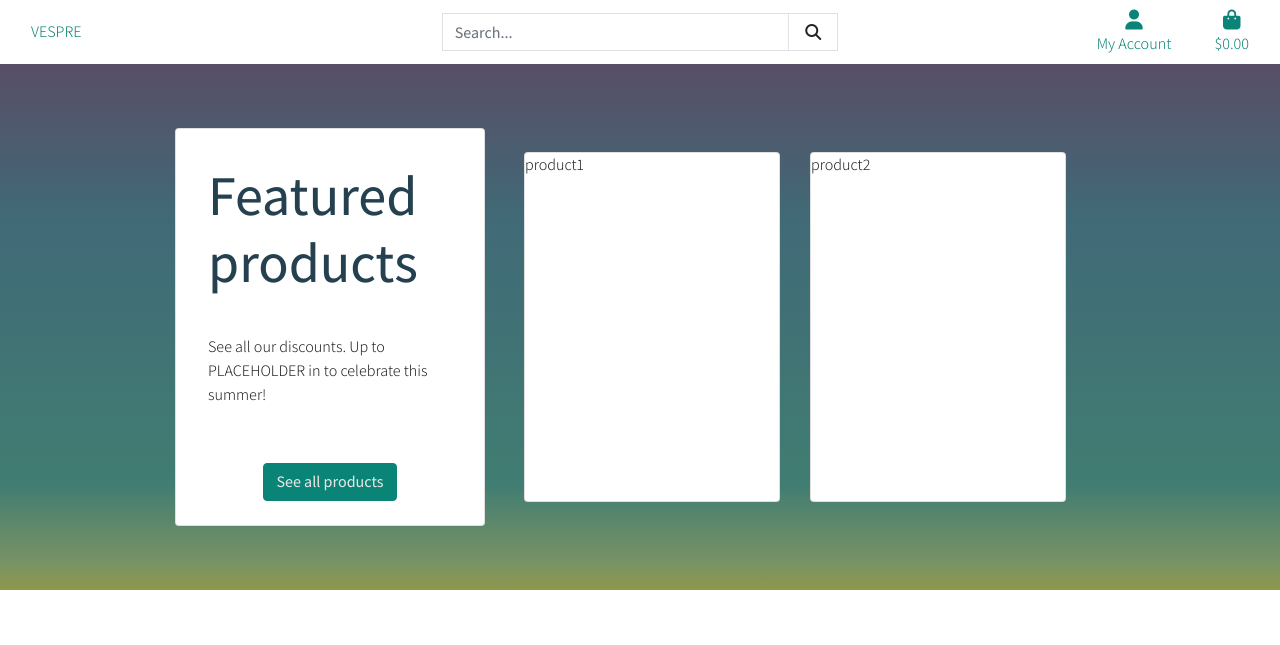
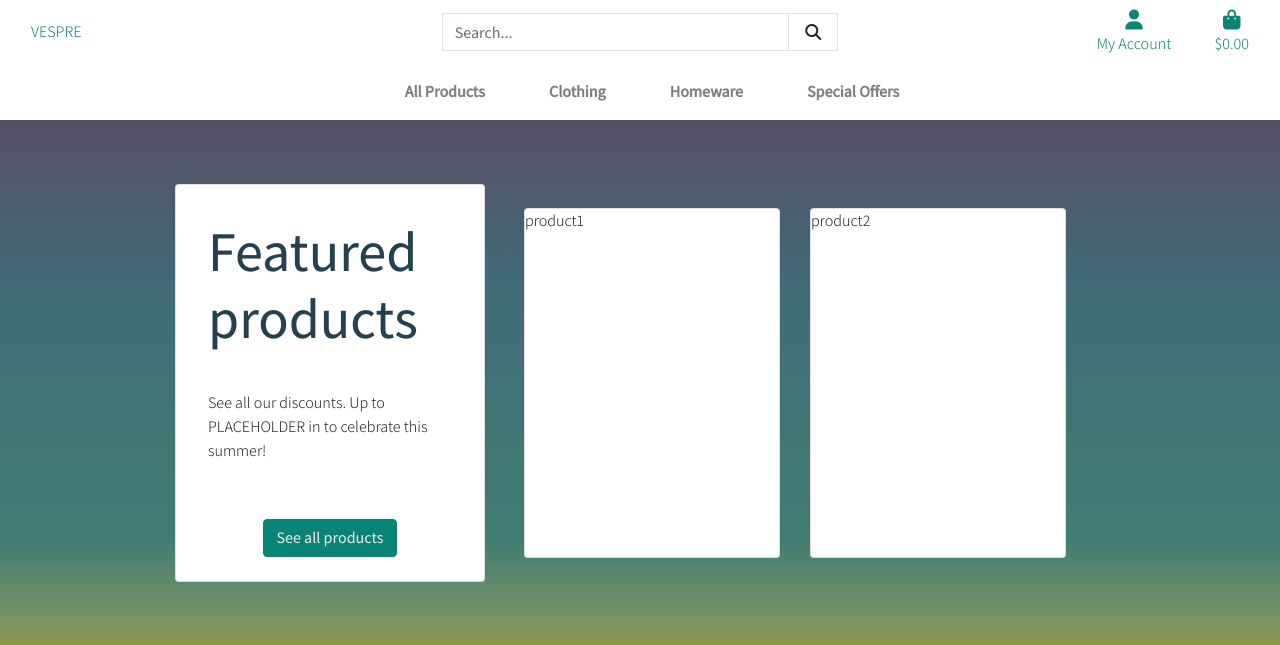
Before and after one commit to Khalanar/vespre, a Django app: page / in a window 1280 px wide. Shown: the top 645 px of the page. Run offline with Django 3.2, Linux system fonts and the light colour scheme; some libraries are stand-ins or nearby versions.

Commit message:
fix indentation issues in base and navigation templates

```diff
--- a/static/css/base.css
+++ b/static/css/base.css
@@ -101,6 +101,6 @@ a {
     }
 
     .header-container{
-        padding-top: 64px;
+        padding-top: 120px;
     }
 }
--- a/templates/base.html
+++ b/templates/base.html
@@ -33,6 +33,7 @@
 
         <title>Vespre {% block title %}{% endblock %}</title>
     </head>
+
     <body>
         <header class="container-fluid fixed-top">
             <div id="topnav" class="row bg-white d-none d-lg-flex">
@@ -92,6 +93,16 @@
                     </ul>
                 </div>
             </div>
+
+            <div class="row bg-white">
+                <nav class="navbar navbar-expand-lg navbar-light w-100">
+                    <button class="navbar-toggler" type="button" data-toggle="collapse" data-target="#main-nav" aria-controls="main-nav" aria-expanded="false" aria-label="Toggle navigation">
+                        <span class="navbar-toggler-icon"></span>
+                    </button>
+                    {% include 'snippets/mobile-top-header.html' %}
+                    {% include 'snippets/main-nav.html' %}
+                </nav>
+            </div>
         </header>
 
         {% if messages %}
--- /dev/null
+++ b/templates/snippets/main-nav.html
@@ -0,0 +1,55 @@
+<div class="collapse navbar-collapse" id="main-nav">
+    <ul class="navbar-nav w-auto mx-auto">
+        <li class="nav-item d-block d-md-none">
+            <a class="logo-font font-weight-bold nav-link text-black mr-5" href="{% url 'home' %}" id="home-link">
+                Home
+            </a>
+        </li>
+        <li class="nav-item dropdown">
+            <a class="logo-font font-weight-bold nav-link text-black mr-5" href="#" id="all-products-link" data-toggle="dropdown" aria-haspopup="true" aria-expanded="false">
+                All Products
+            </a>
+            <div class="dropdown-menu border-0" aria-labelledby="all-products-link">
+                <a href="" class="dropdown-item">By Price</a>
+                <a href="" class="dropdown-item ">By Rating</a>
+                <a href="" class="dropdown-item ">By Category</a>
+                <a href="" class="dropdown-item">All Products</a>
+            </div>
+        </li>
+
+        <li class="nav-item dropdown">
+            <a class="logo-font font-weight-bold nav-link text-black mr-5" href="#" id="clothing-link" data-toggle="dropdown" aria-haspopup="true" aria-expanded="false">
+                Clothing
+            </a>
+            <div class="dropdown-menu border-0" aria-labelledby="clothing-link">
+                <a href="" class="dropdown-item">Activewear &amp; Essentials</a>
+                <a href="" class="dropdown-item">Jeans</a>
+                <a href="" class="dropdown-item">Shirts</a>
+                <a href=" class="dropdown-item">All Clothing</a>
+            </div>
+        </li>
+
+        <li class="nav-item dropdown">
+            <a class="logo-font font-weight-bold nav-link text-black mr-5" href="#" id="homeware-link" data-toggle="dropdown" aria-haspopup="true" aria-expanded="false">
+                Homeware
+            </a>
+            <div class="dropdown-menu border-0" aria-labelledby="homeware-link">
+                <a href="" class="dropdown-item">Bed &amp; Bath</a>
+                <a href="" class="dropdown-item">Kitchen &amp; Dining</a>
+                <a href="" class="dropdown-item">All Homeware</a>
+            </div>
+        </li>
+
+        <li class="nav-item dropdown">
+            <a class="logo-font font-weight-bold nav-link text-black" href="#" id="specials-link" data-toggle="dropdown" aria-haspopup="true" aria-expanded="false">
+                Special Offers
+            </a>
+            <div class="dropdown-menu border-0" aria-labelledby="specials-link">
+                <a href="" class="dropdown-item">New Arrivals</a>
+                <a href="" class="dropdown-item">Deals</a>
+                <a href="" class="dropdown-item">Clearance</a>
+                <a href="" class="dropdown-item">All Specials</a>
+            </div>
+        </li>
+    </ul>
+</div>
--- /dev/null
+++ b/templates/snippets/mobile-top-header.html
@@ -0,0 +1,56 @@
+<li class="list-inline-item">
+    <a class="text-black nav-link d-block d-lg-none" href="#" id="mobile-search" data-toggle="dropdown" aria-haspopup="true" aria-expanded="false">
+        <div class="text-center">
+            <div><i class="fas fa-search fa-lg"></i></div>
+            <p class="my-0">Search</p>
+        </div>
+    </a>
+    <div class="dropdown-menu border-0 w-100 p-3 rounded-0 my-0" aria-labelledby="mobile-search">
+        <form class="form" method="GET" action="">
+            <div class="input-group w-100">
+                <input class="form-control border border-black rounded-0" type="text" name="q" placeholder="Search our site">
+                <div class="input-group-append">
+                    <button class="form-control form-control btn btn-black border border-black rounded-0" type="submit">
+                        <span class="icon">
+                            <i class="fas fa-search"></i>
+                        </span>
+                    </button>
+                </div>
+            </div>
+        </form>
+    </div>
+</li>
+<li class="list-inline-item dropdown">
+    <a class="text-black nav-link d-block d-lg-none" href="#" id="user-options" data-toggle="dropdown" aria-haspopup="true" aria-expanded="false">
+        <div class="text-center">
+            <div><i class="fas fa-user fa-lg"></i></div>
+            <p class="my-0">My Account</p>
+        </div>
+    </a>
+    <div class="dropdown-menu border-0" aria-labelledby="user-options">
+        {% if request.user.is_authenticated %}
+            {% if request.user.is_superuser %}
+                <a href="" class="dropdown-item">Product Management</a>
+            {% endif %}
+            <a href="" class="dropdown-item">My Profile</a>
+            <a href="" class="dropdown-item">Logout</a>
+        {% else %}
+            <a href="" class="dropdown-item">Register</a>
+            <a href="" class="dropdown-item">Login</a>
+        {% endif %}
+    </div>
+</li>
+<li class="list-inline-item">
+    <a class="{% if grand_total %}text-primary font-weight-bold{% else %}text-black{% endif %} nav-link d-block d-lg-none" href="">
+        <div class="text-center">
+            <div><i class="fas fa-shopping-bag fa-lg"></i></div>
+            <p class="my-0">
+                {% if grand_total %}
+                    ${{ grand_total|floatformat:2 }}
+                {% else %}
+                    $0.00
+                {% endif %}
+            </p>
+        </div>
+    </a>
+</li>
```
Lines whose indentation alone changed are shown as unchanged.
